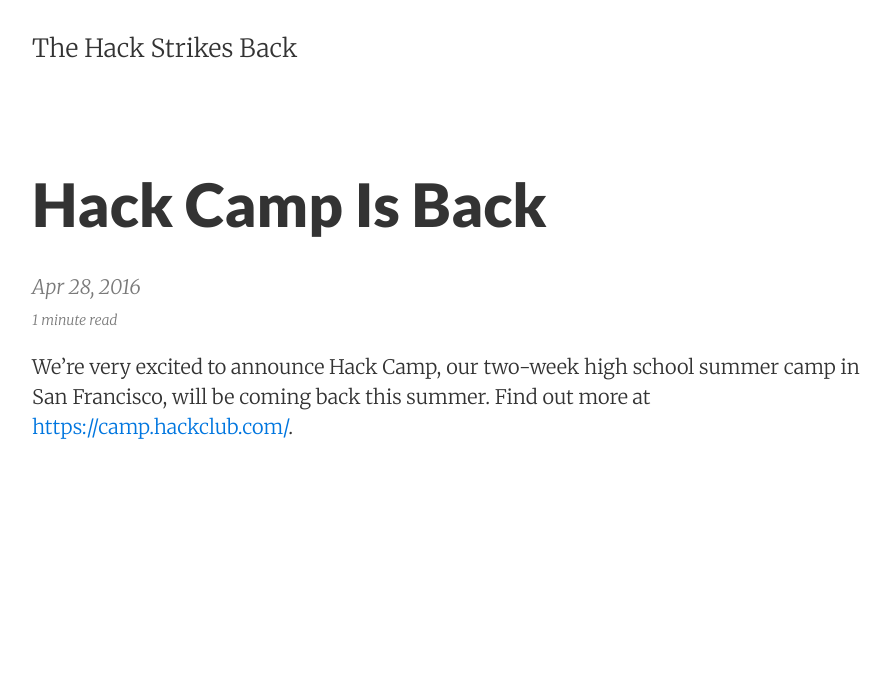
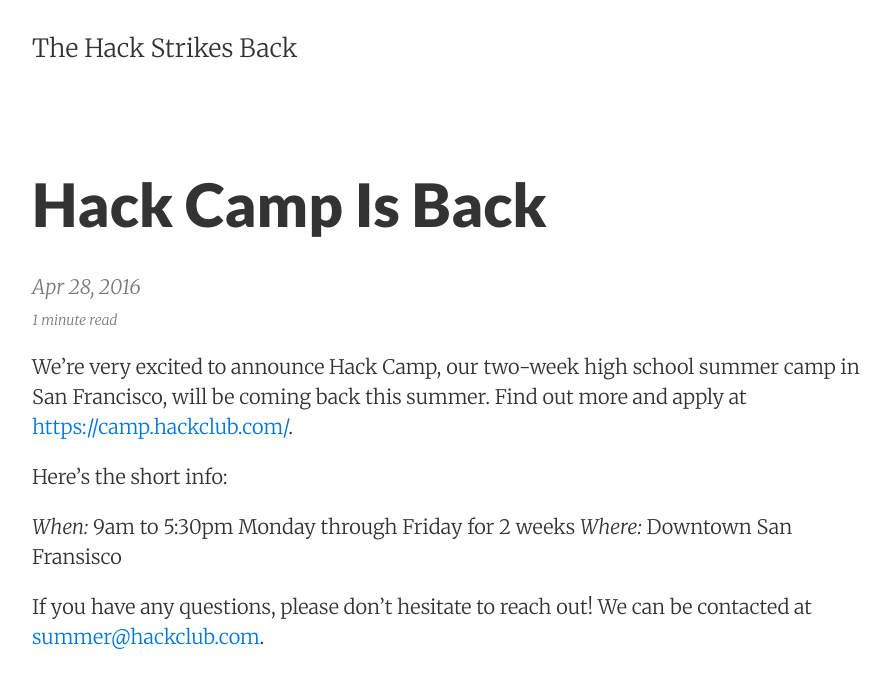
Before and after one commit to hackclub/blog, a Jekyll site: the page built from _posts/2016-04-28-hack-camp-is-back.md, in a window 1280 px wide. Shown: the top 688 px of the page, without its empty margins (188-1077 px from the left). Built offline with Jekyll 4.4.1, drawn with Linux system fonts in a browser that asks for light colours.

Commit message:
Add short info about Hack Camp

```diff
--- a/_posts/2016-04-28-hack-camp-is-back.md
+++ b/_posts/2016-04-28-hack-camp-is-back.md
@@ -7,5 +7,13 @@ summary:    We'll be running a Hack Camp this summer.
 ---
 
 We're very excited to announce Hack Camp, our two-week high school summer camp
-in San Francisco, will be coming back this summer. Find out more at
+in San Francisco, will be coming back this summer. Find out more and apply at
 [https://camp.hackclub.com/](https://camp.hackclub.com/).
+
+Here's the short info:
+
+_When:_ 9am to 5:30pm Monday through Friday for 2 weeks
+_Where:_ Downtown San Fransisco
+
+If you have any questions, please don't hesitate to reach out! We can be
+contacted at [summer@hackclub.com](mailto:summer@hackclub.com).
```
